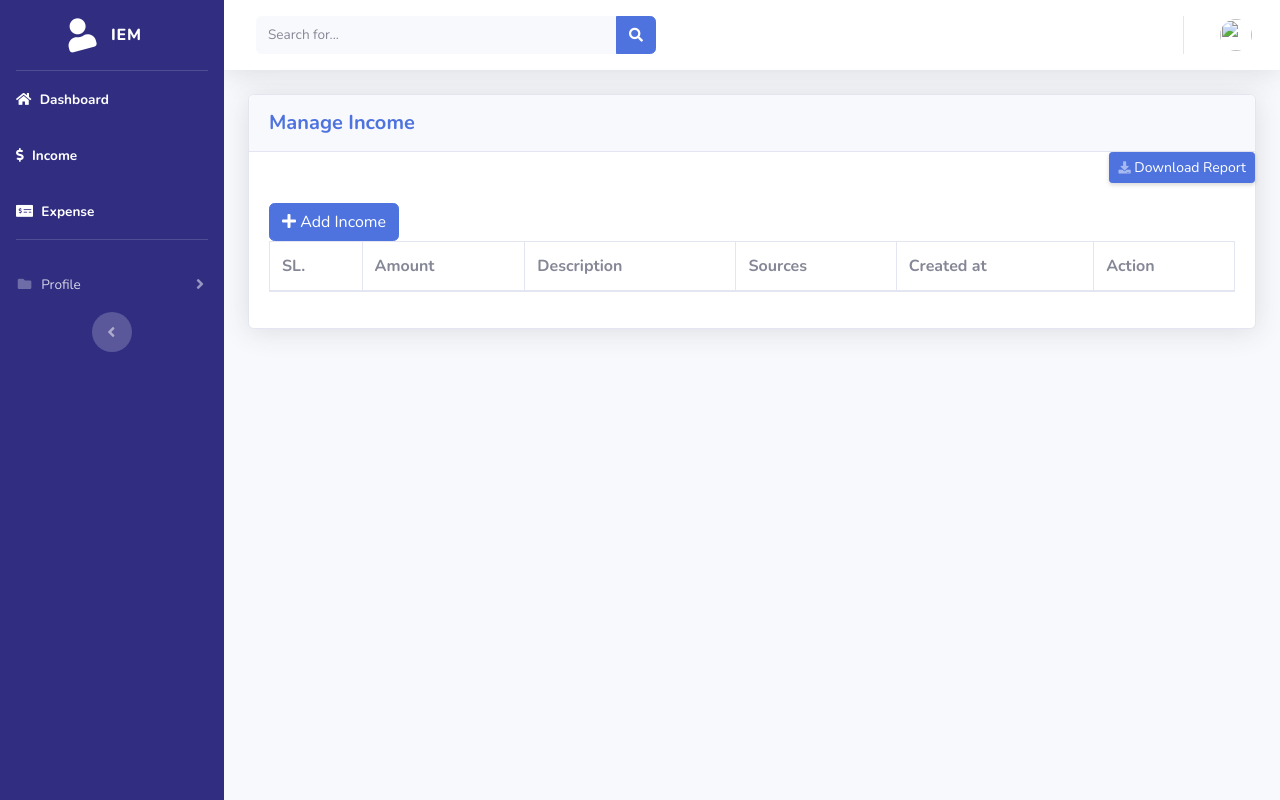
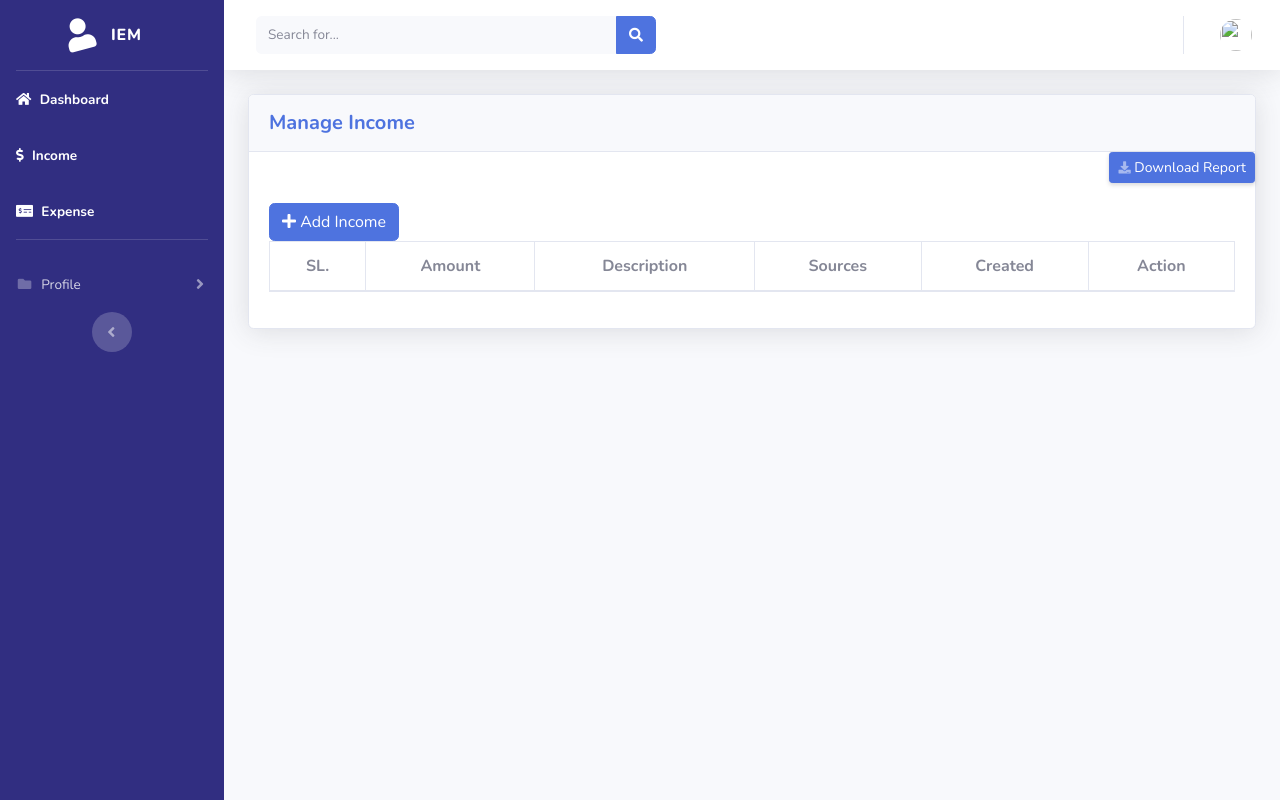
Before and after one commit to hossainchisty/Income-Expense-Management, a Django app: page /income/ in a window 1280 px wide. Run offline with Django 3.2, Linux system fonts and the light colour scheme; the first user in the database is signed in; data comes from the database, SQL or seed files in the repository; data that the repository does not hold is empty; some libraries are stand-ins or nearby versions.

Commit message:
fix: table text align center✨

```diff
--- a/templates/income/income.html
+++ b/templates/income/income.html
@@ -95,24 +95,24 @@
                                 <table class="table table-bordered" id="dataTable" width="100%" cellspacing="0">
                                         <thead>
                                         <tr>
-                                            <th>SL.</th>
-                                            <th>Amount</th>
-                                            <th>Description</th>
-                                            <th>Sources</th>
-                                             <th>Created at</th>
-                                            <th>Action</th>
+                                            <th class="text-center">SL.</th>
+                                            <th class="text-center">Amount</th>
+                                            <th class="text-center">Description</th>
+                                            <th class="text-center">Sources</th>
+                                             <th class="text-center">Created</th>
+                                            <th class="text-center">Action</th>
                                         </tr>
                                     </thead>
 
                                     {% for items in incomes  %}
                                     <tbody>
                                         <tr>
-                                            <td>{{ forloop.counter }}</td>
-                                            <td>${{ items.amount }}</td>
-                                            <td>{{ items.description }}</td>
-                                            <td>{{ items.sources}}</td>
-                                            <td>{{ items.date|naturaltime }}</td>
-                                            <td><i class="material-icons">
+                                            <td class="text-center">{{ forloop.counter }}</td>
+                                            <td class="text-center">${{ items.amount }}</td>
+                                            <td class="text-center">{{ items.description }}</td>
+                                            <td class="text-center">{{ items.sources}}</td>
+                                            <td class="text-center">{{ items.date|naturaltime }}</td>
+                                            <td class="text-center"><i class="material-icons">
                                             <a
                                             href="{% url 'delete-income' items.id %}" class="text-decoration-none text-red-600 hover:text-red-600">Delete</a>
 
```
Also changed, not shown: templates/expenses/expenses.html (+12 -12 lines).
